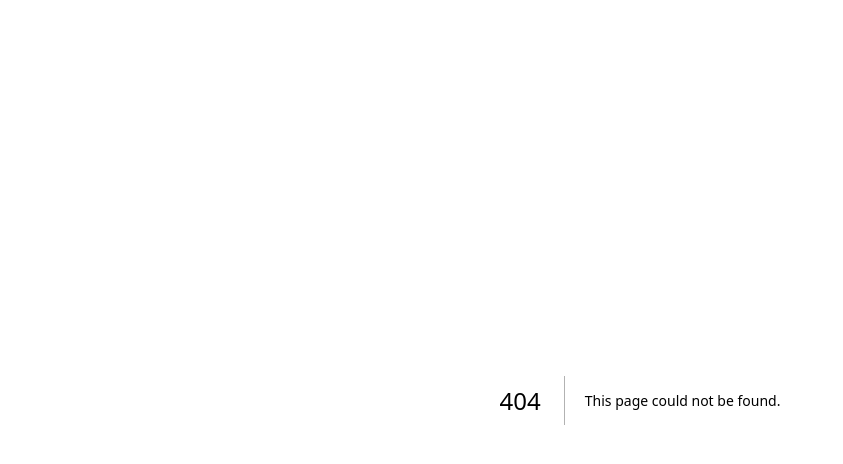
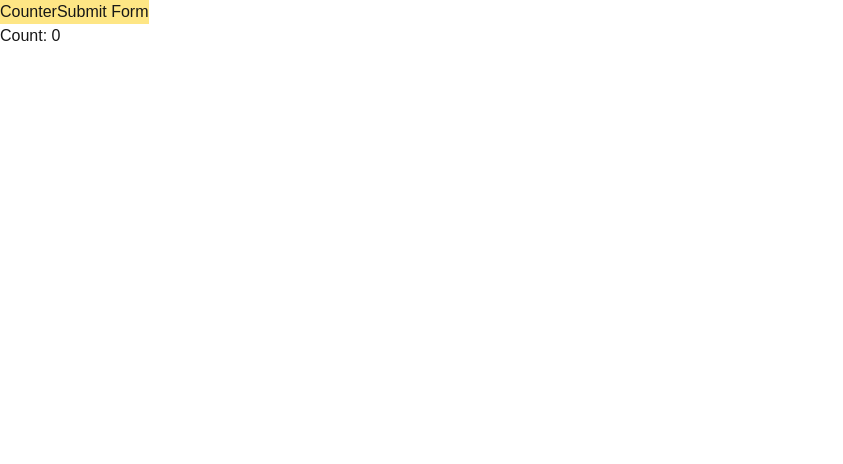
Before and after one commit to joeyprint/wongnok-nextjs-concept, a Next.js app: page /recipes in a window 1280 px wide. Before the commit this address had no page. Shown: the top 464 px of the page, without its empty margins (0-843 px from the left). Built offline with nearby package versions, Linux system fonts and the light colour scheme.

Commit message:
Update page router

```diff
--- /dev/null
+++ b/app/recipes/page.tsx
@@ -0,0 +1,28 @@
+"use client";
+
+import { useState } from "react";
+
+const RecipePage = () => {
+  const [count, setCount] = useState(0);
+
+  return (
+    <div>
+      <Button onClick={() => setCount(count + 1)}>Counter</Button>
+      <Button onClick={() => {}}>Submit Form</Button>
+      <p>Count: {count}</p>
+    </div>
+  );
+};
+
+const Button = ({
+  children,
+  ...restProps
+}: React.ButtonHTMLAttributes<HTMLButtonElement>) => {
+  return (
+    <button {...restProps} className={"bg-amber-200 hover:bg-amber-600"}>
+      {children}
+    </button>
+  );
+};
+
+export default RecipePage;
```
